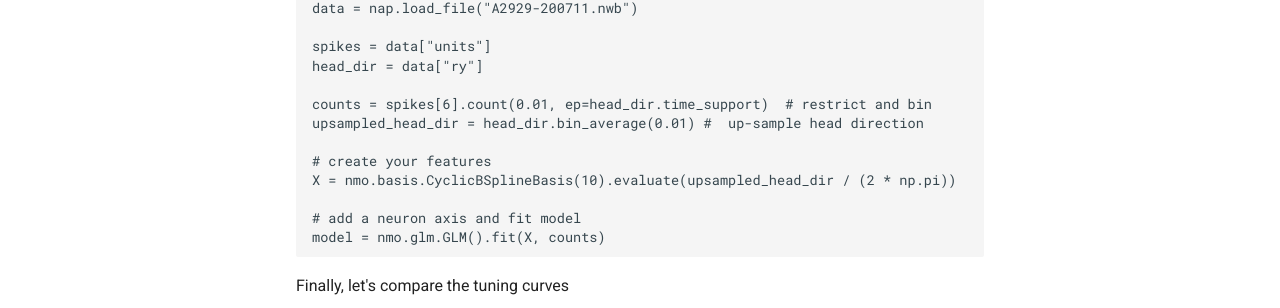
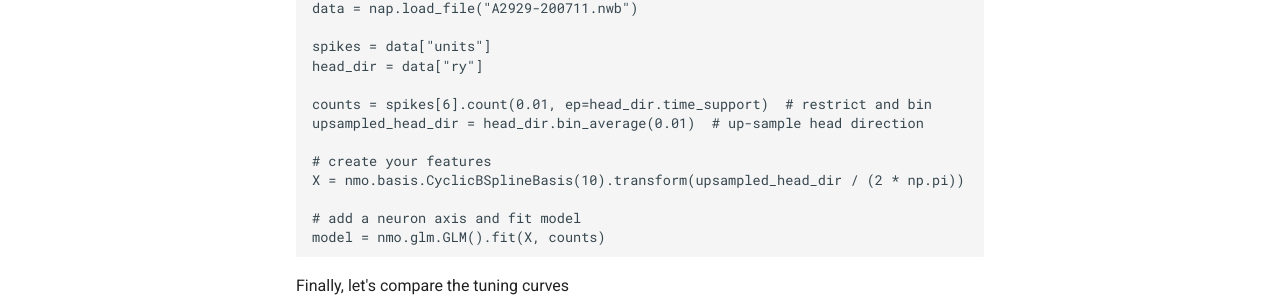
Before and after one commit to flatironinstitute/nemos, an MkDocs documentation site: the page built from docs/quickstart.md, in a window 1280 px wide and 900 px high, scrolled down 1978 px. Shown: the part 337-645 px from the top of the window. Built offline with MkDocs 1.6.1 and Material for MkDocs 9.7.7, drawn with Linux system fonts in a browser that asks for light colours; nearby versions of some CDN libraries; library files that are not in the unit come from our copies; comment, search, counter and statistics services are not loaded; some of the changed text lies outside the part shown.

Commit message:
start transformer

```diff
--- a/docs/background/plot_01_1D_basis_function.py
+++ b/docs/background/plot_01_1D_basis_function.py
@@ -35,7 +35,7 @@
 samples = np.random.uniform(0, 10, size=1000)
 
 # Evaluate the basis at the sample points
-eval_basis = mspline_basis.evaluate(samples)
+eval_basis = mspline_basis.transform(samples)
 
 # Output information about the evaluated basis
 print(f"Evaluated M-spline of order {order} with {eval_basis.shape[1]} "
--- a/docs/neural_modeling/plot_03_grid_cells.py
+++ b/docs/neural_modeling/plot_03_grid_cells.py
@@ -129,7 +129,7 @@
 # %%
 # Now we can "evaluate" the basis for each position of the animal
 
-position_basis = basis_2d.evaluate(position["x"], position["y"])
+position_basis = basis_2d.transform(position["x"], position["y"])
 
 # %%
 # Now try to make sense of what it is
--- a/docs/quickstart.md
+++ b/docs/quickstart.md
@@ -105,10 +105,10 @@
 head_dir = data["ry"]
 
 counts = spikes[6].count(0.01, ep=head_dir.time_support)  # restrict and bin
-upsampled_head_dir = head_dir.bin_average(0.01) #  up-sample head direction
+upsampled_head_dir = head_dir.bin_average(0.01)  # up-sample head direction
 
 # create your features
-X = nmo.basis.CyclicBSplineBasis(10).evaluate(upsampled_head_dir / (2 * np.pi))
+X = nmo.basis.CyclicBSplineBasis(10).transform(upsampled_head_dir / (2 * np.pi))
 
 # add a neuron axis and fit model
 model = nmo.glm.GLM().fit(X, counts)
```
Also changed, not shown: docs/api_guide/plot_03_glm_pytree.py (+5 -5 lines), docs/background/plot_02_ND_basis_function.py (+11 -11 lines), 2 other files.
